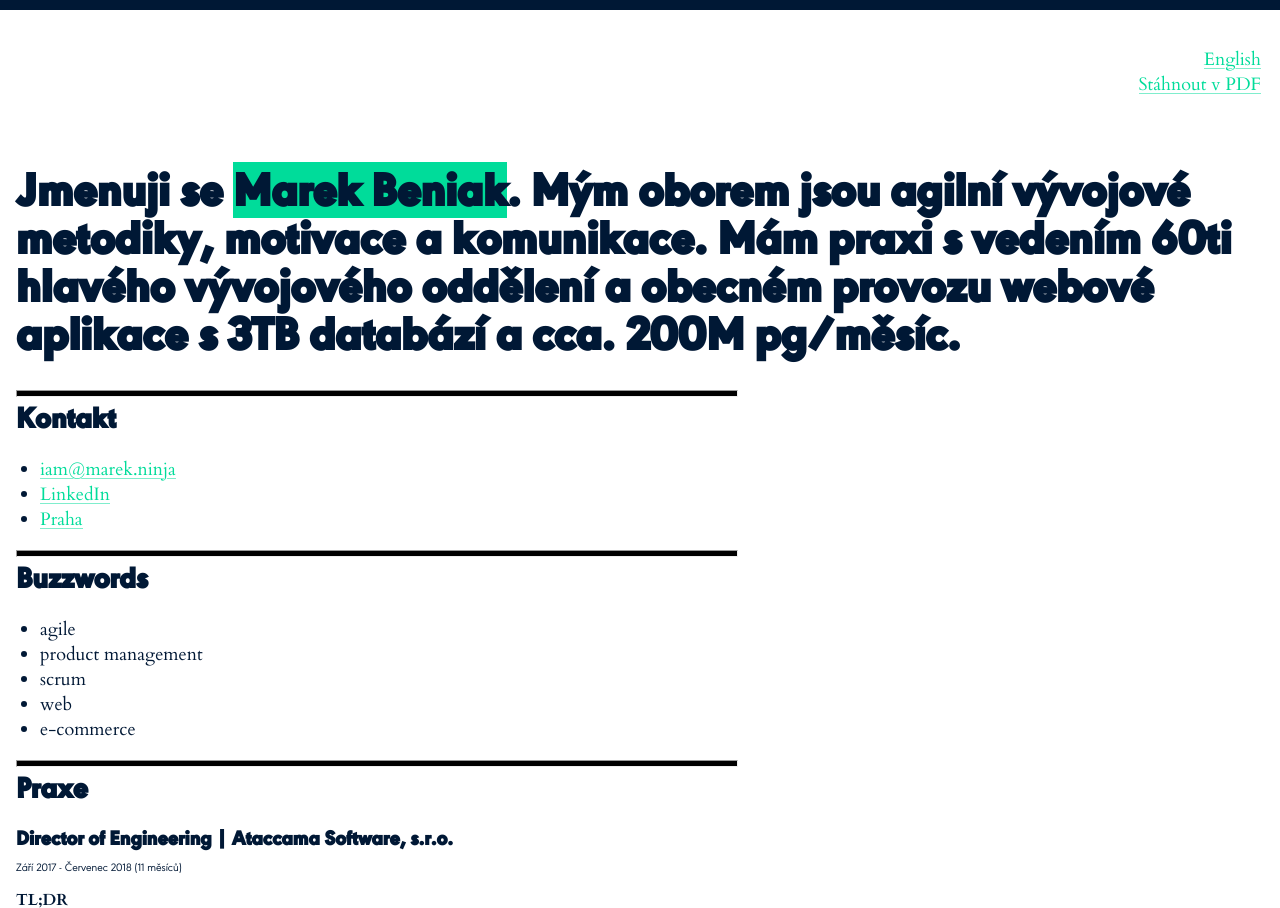
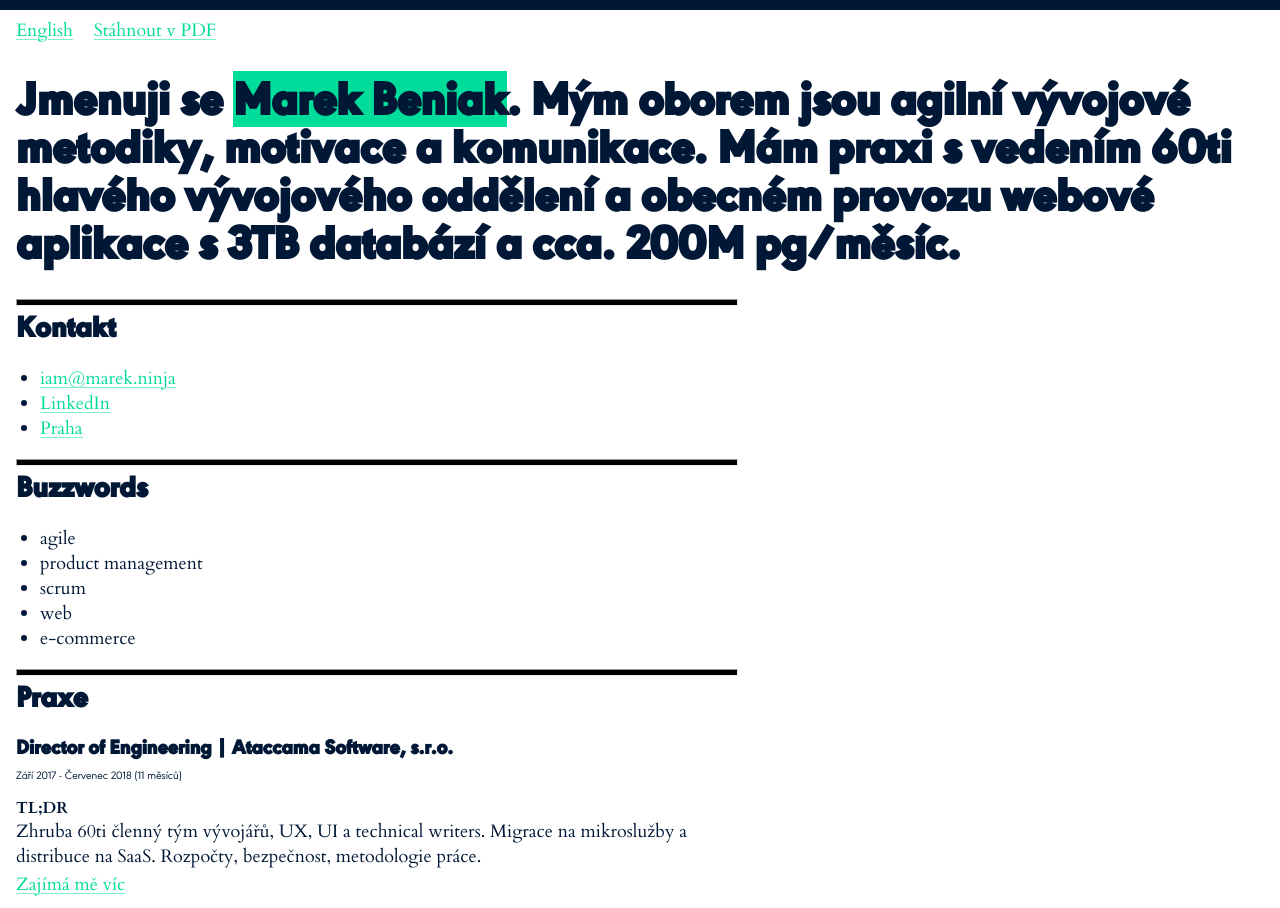
Before and after one commit to MarBCZ/marbcz.github.io, a plain HTML site: page index.html in a window 1280 px wide. Shown: the top 908 px of the page. Drawn offline with Linux system fonts and the light colour scheme.

Commit message:
Update PDF and move menu left

```diff
--- a/style.css
+++ b/style.css
@@ -34,7 +34,7 @@ body {
   font-family: 'Cardo';
 }
 article {
-  margin: 0 0 0 1rem;
+  margin: 0 1rem;
 }
 hr {
   height: 5px;
@@ -53,12 +53,17 @@ h3.faq + p {
   margin: 1rem;
 }
 #head {
-  width: 97%;
-  text-align: right;
-  padding: 1.5%;
+  text-align: left;
+  margin: .5rem 1rem;
 }
 #head ul {
   list-style: none;
+  margin: 0;
+  padding: 0;
+}
+#head li {
+  display: inline-block;
+  margin: 0 1rem 0 0;
 }
 #footer {
   padding: 1rem 0;
@@ -108,6 +113,7 @@ h1 {
   margin: 2rem 1rem;;
   font-size: 3rem;
   line-height: 3rem;
+  max-width: 80rem;
 }
 
 h2 {
```
Also changed, not shown: 2 other files.
